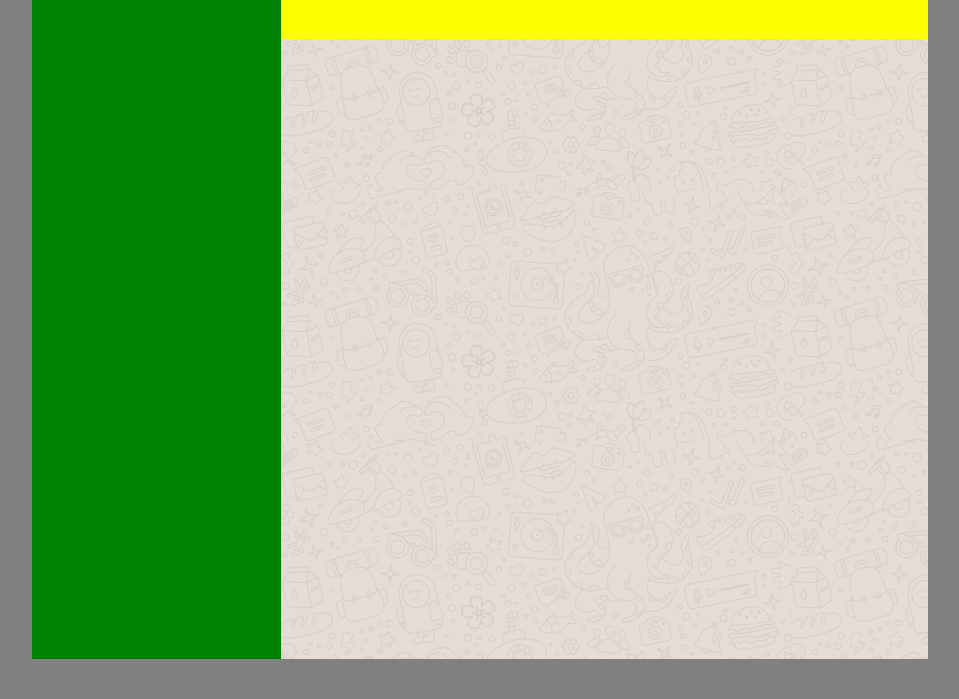
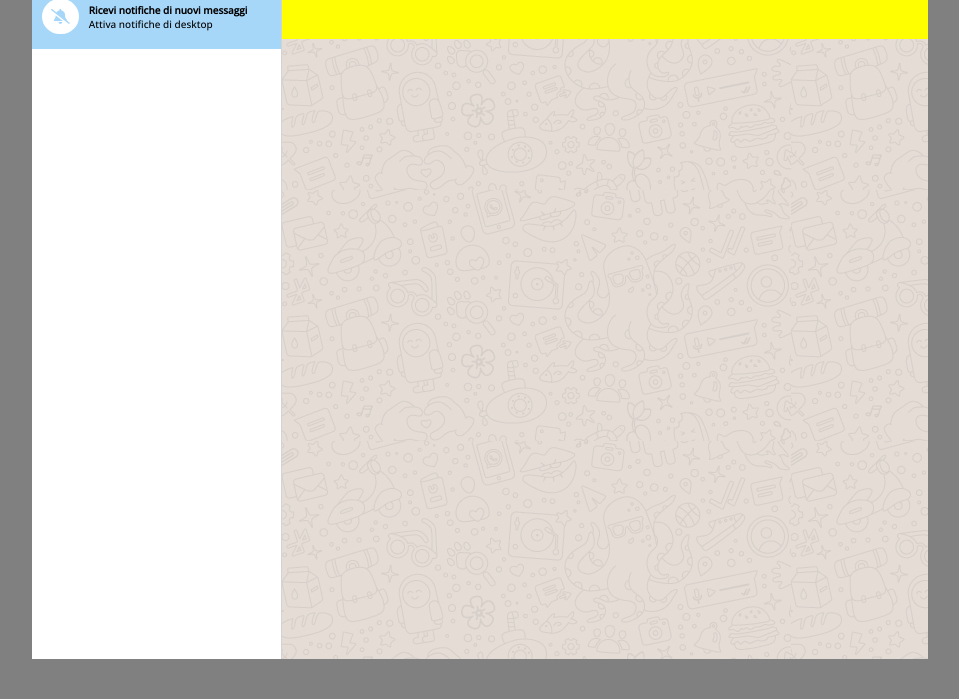
Before and after one commit to valeriogonini/html-css-boolzapp, a plain HTML site: page index.html in a window 1280 px wide. Shown: the part 101-800 px from the top of the page, without its empty margins (160-1119 px from the left). Drawn offline with nearby package versions, Linux system fonts and the light colour scheme; a web font is replaced by a local one.

Commit message:
add section message

```diff
--- a/index.html
+++ b/index.html
@@ -30,8 +30,16 @@
 
                 </div>
             </section>
-            <section>
+            <section class="section-message">
+                 <div class="main-message">
+                    <i class="fa-solid fa-bell-slash"></i>
+                    <div class="display-grid">
+                        <strong class="strong">Ricevi notifiche di nuovi messaggi</strong>
+                        <a href="">Attiva notifiche di desktop</a>
+                    </div>
 
+
+                 </div>
             </section>
         </div>
         <div class="main-content">
--- a/style.css
+++ b/style.css
@@ -61,7 +61,7 @@ body {
 
 .sidebar {
     display: none;
-    background: green;
+    background: white;
     flex-shrink: 0;
     border-right: 1px solid lightgrey;
 }
@@ -81,7 +81,7 @@ body {
     background: yellow;
 }
 .img{
-    width: 30px;
+    width: 35px;
 
     border-radius: 50%;
     object-fit: cover;
@@ -105,6 +105,30 @@ body {
 }
 
 
+.section-message{
+    height: 60px;
+
+}
+.main-message{
+    padding-top: 10px;
+    align-items: center;
+    gap: 10px;
+    font-size: 10px;
+    display: flex;
+}
+.display-grid{
+    display: grid;
+}
+.fa-bell-slash{
+    color: rgb(166, 215, 249);;
+    margin-left: 10px;
+    padding-left: 5px;
+    background: white;
+    font-size: 15px;
+    border-radius: 999px;
+    padding: 10px 9px;
+}
+
 @media (min-width:520px) {
     .sidebar {
         display: block;
@@ -113,6 +137,13 @@ body {
     .list-i{
         display: none;
     }
+    .section-message{
+        background: none;
+    }
+    .main-message{
+        display: none;
+    }
+
 
 
 }
@@ -125,6 +156,12 @@ body {
     .list-i{
         display: flex;
     }
+    .main-message{
+        display: flex;
+    }
+    .section-message{
+        background: rgb(166, 215, 249);
+    }
 
 
     .container {
```
